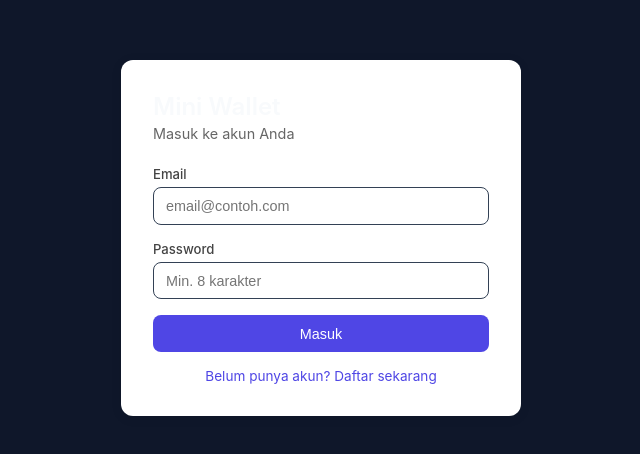
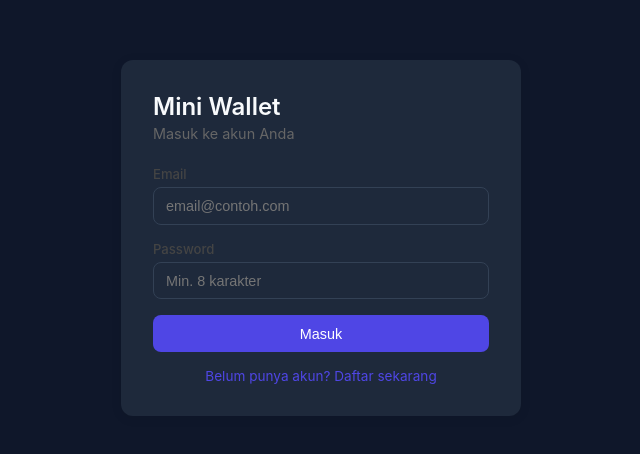
Before and after one commit to kiagusgatot/mini-wallet, a React (Vite) app in the folder frontend-react/: page / in a window 1280 px wide. Shown: the part 162-616 px from the top of the page, without its empty margins (319-959 px from the left). Built offline with nearby package versions, Linux system fonts and the light colour scheme; the HTML template or start-up script is replaced by a standard one.

Commit message:
style: fix dark theme - cards, inputs, text visibility

```diff
--- a/frontend-react/src/index.css
+++ b/frontend-react/src/index.css
@@ -21,7 +21,7 @@ body {
 }
 
 .auth-card {
-  background: #fff;
+  background: #1e293b;
   border-radius: 12px;
   padding: 2rem;
   width: 100%;
@@ -102,7 +102,7 @@ body {
 /* ── Cards ── */
 .form-card,
 .table-card {
-  background: #fff;
+  background: #1e293b;
   border-radius: 12px;
   padding: 1.5rem;
   box-shadow: 0 1px 4px rgba(0,0,0,0.06);
@@ -128,6 +128,7 @@ body {
 }
 
 .form-input {
+  color: #f1f5f9;
   width: 100%;
   padding: 0.6rem 0.75rem;
   border: 1px solid #334155;
@@ -135,7 +136,7 @@ body {
   font-size: 0.9rem;
   outline: none;
   transition: border-color 0.15s;
-  background: #fff;
+  background: #1e293b;
 }
 
 .form-input:focus {
```
